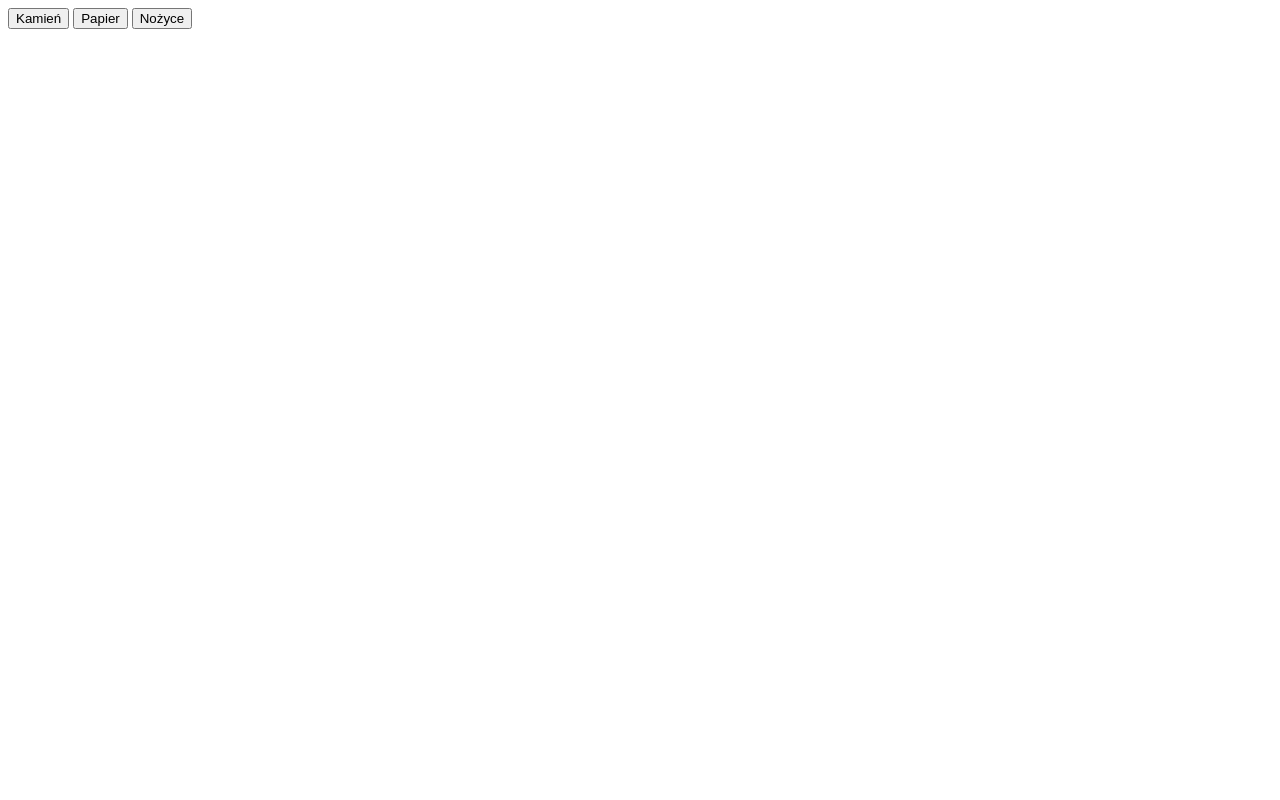
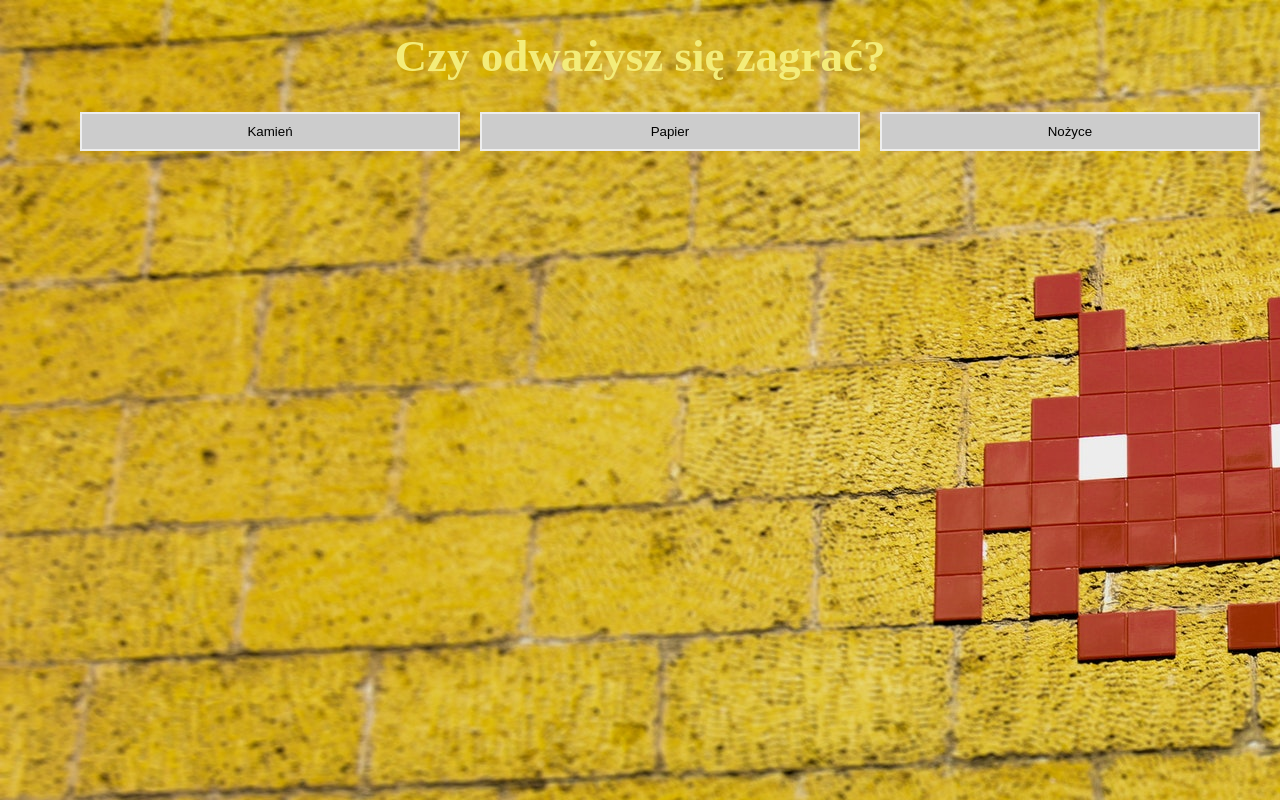
Before and after one commit to michalmlynarczyk123/javascript-prework, a website: page index.html in a window 1280 px wide. Drawn offline with Linux system fonts and the light colour scheme.

Commit message:
szosta-zmiana

```diff
--- a/css/style.css
+++ b/css/style.css
@@ -1,2 +1,36 @@
 
 /*# sourceMappingURL=data:application/json;base64,eyJ2ZXJzaW9uIjozLCJzb3VyY2VzIjpbXSwibmFtZXMiOltdLCJtYXBwaW5ncyI6IiIsImZpbGUiOiJzdHlsZS5jc3MifQ== */
+
+body {
+	background-image: url('../images/1.jpg');
+	text-align: center;
+	font-size: 25px;
+	font-weight: 700;
+}
+
+.container {
+	max-width: 1140px;
+	margin: 0 auto;
+	color: black;
+}
+#buttons {
+	display: flex;
+
+}
+button {
+flex: 0 0 33.33%;
+margin: 0 10px;
+padding: 10px 10px;
+border: 2px solid #eee;
+background-color: #ccc;
+}
+
+.page-title {
+	font-size: 45px;
+	color: #f3ec78;
+}
+
+button:hover {
+	cursor: pointer;
+	background-color: #fff;
+}
--- a/index.html
+++ b/index.html
@@ -7,6 +7,7 @@
 </head>
 <body>
 	<div class="container">
+		<h1 class="page-title">Czy odważysz się zagrać?</h1>
 		<div id="buttons">
 			<button id="button-rock">Kamień</button>
 			<button id="button-paper">Papier</button>
--- a/js/script.js
+++ b/js/script.js
@@ -37,15 +37,15 @@ function getMoveName(argMoveId) {
 function displayResult(argPlayerMove, argComputerMove) {
   console.log('wywołano funkcję displayResults z argumentami: ' + argPlayerMove + ', ' + argComputerMove);
   if (argPlayerMove == 'papier' && argComputerMove == 'kamień') {
-    printMessage('Wygrywasz!');
+    printMessage('Wynik: Wygrywasz!');
   } else if (argPlayerMove == 'kamień' && argComputerMove == 'nożyce') {
-    printMessage('Wygrywasz!');
+    printMessage('Wynik: Wygrywasz!');
   } else if (argPlayerMove == 'nożyce' && argComputerMove == 'papier') {
-    printMessage('Wygrywasz!');
+    printMessage('Wynik: Wygrywasz!');
   } else if (argPlayerMove == argComputerMove && true) {
-    printMessage('Remis');
+    printMessage('Wynik: Remis');
   } else {
-    printMessage('Przegrywasz :(');
+    printMessage('Wynik: Przegrywasz :(');
   }
   printMessage('Zagrałem ' + argComputerMove + ', a Ty ' + argPlayerMove);
 }
```
Also changed, not shown: images/1.jpg (added).
